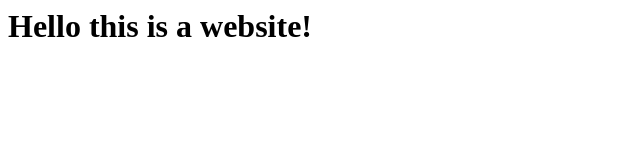
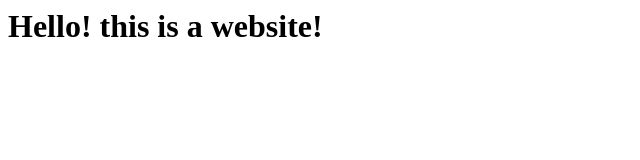
Before and after one commit to Reiine/sample, a plain HTML site: page index.html in a window 1280 px wide. Shown: the whole page, without its empty margins (0-640 px from the left). Drawn offline with Linux system fonts and the light colour scheme.

Commit message:
Update index.html

```diff
--- a/index.html
+++ b/index.html
@@ -1,5 +1,5 @@
 <html>
   <body>
-    <h1>Hello this is a website!</h1>
+    <h1>Hello! this is a website!</h1>
   </body>
 </html>
```
